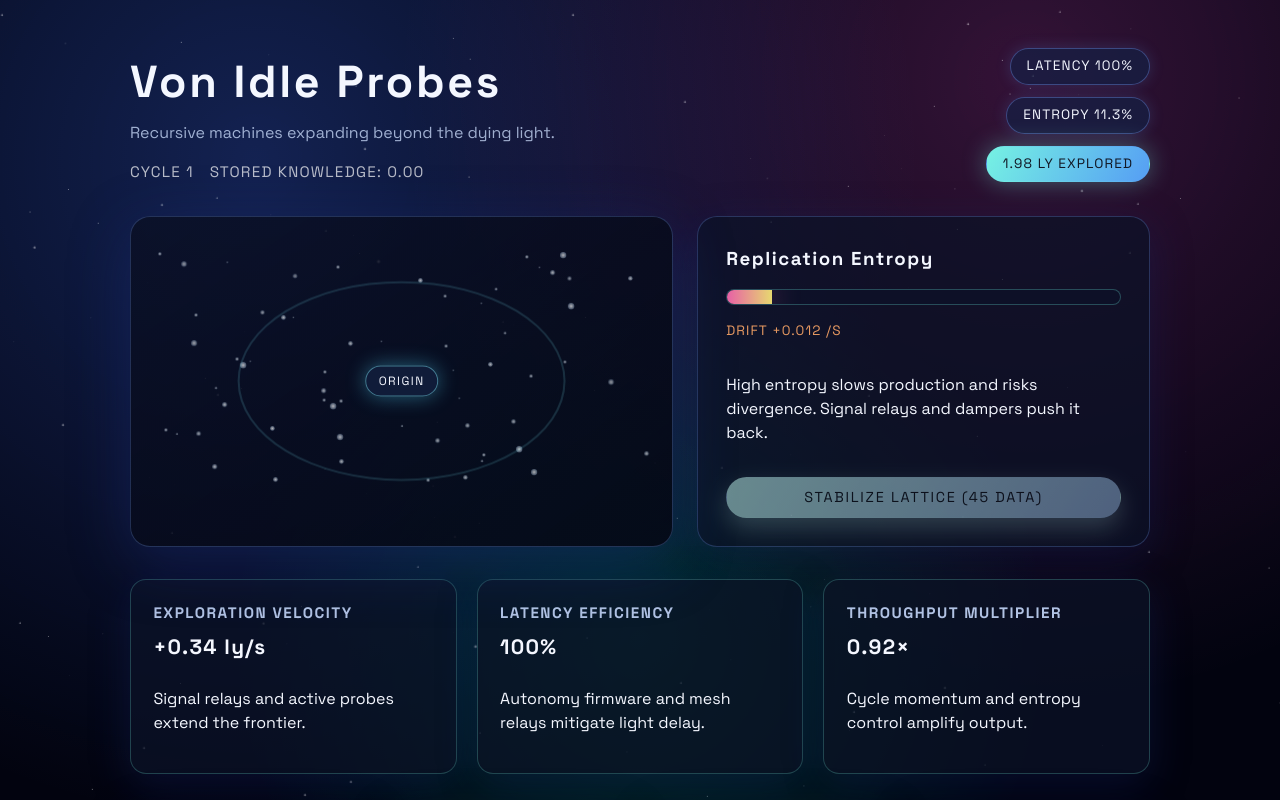
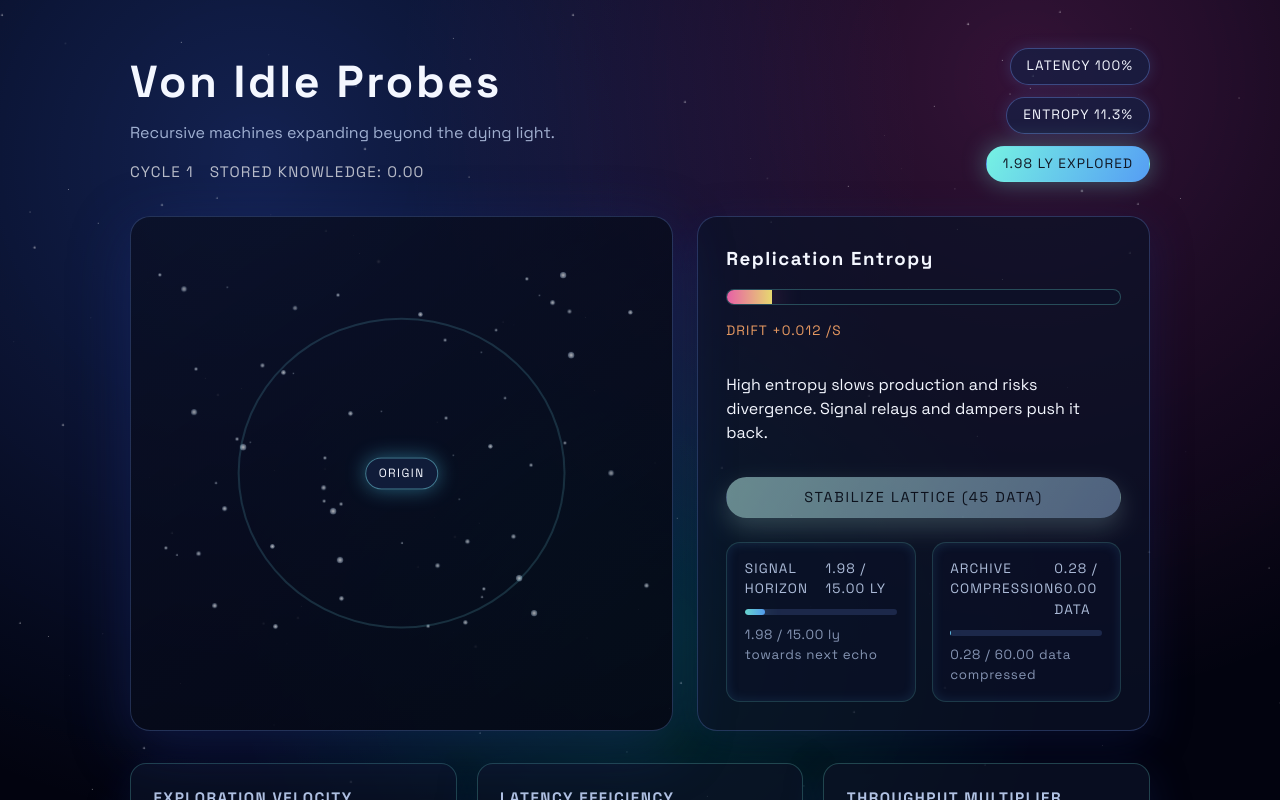
Before and after one commit to deadronos/VanIdleProbes, a React (Vite) app: page / in a window 1280 px wide. Shown: the top 800 px of the page. Built offline with nearby package versions, Linux system fonts and the light colour scheme.

Commit message:
Enhance upgrade effects and milestone tracking

```diff
--- a/src/App.css
+++ b/src/App.css
@@ -184,6 +184,60 @@
   gap: 1rem;
 }
 
+.milestone-tracker {
+  display: grid;
+  grid-template-columns: 1fr;
+  gap: 1rem;
+  margin-top: 0.5rem;
+}
+
+@media (min-width: 720px) {
+  .milestone-tracker {
+    grid-template-columns: repeat(2, minmax(0, 1fr));
+  }
+}
+
+.milestone-card {
+  background: rgba(12, 18, 40, 0.55);
+  border-radius: 14px;
+  border: 1px solid rgba(122, 255, 237, 0.18);
+  padding: 1rem 1.1rem;
+  box-shadow: inset 0 0 12px rgba(92, 188, 255, 0.12);
+  display: flex;
+  flex-direction: column;
+  gap: 0.6rem;
+}
+
+.milestone-header {
+  display: flex;
+  justify-content: space-between;
+  font-size: 0.85rem;
+  text-transform: uppercase;
+  letter-spacing: 0.08em;
+  color: rgba(207, 224, 255, 0.82);
+}
+
+.milestone-bar {
+  position: relative;
+  height: 6px;
+  border-radius: 999px;
+  background: rgba(32, 45, 82, 0.85);
+  overflow: hidden;
+}
+
+.milestone-bar-fill {
+  position: absolute;
+  inset: 0;
+  border-radius: inherit;
+  background: linear-gradient(90deg, rgba(122, 255, 237, 0.8), rgba(88, 166, 255, 0.9));
+  box-shadow: 0 0 18px rgba(122, 255, 237, 0.4);
+}
+
+.milestone-card small {
+  color: rgba(200, 220, 255, 0.65);
+  letter-spacing: 0.05em;
+}
+
 .entropy-panel h3 {
   margin: 0;
   letter-spacing: 0.08em;
@@ -228,6 +282,49 @@
   font-size: 1.3rem;
   font-weight: 700;
   letter-spacing: 0.06em;
+}
+
+.prestige-progress-grid {
+  display: grid;
+  grid-template-columns: repeat(auto-fit, minmax(210px, 1fr));
+  gap: 1rem;
+  margin: 1rem 0;
+}
+
+.prestige-progress-block {
+  background: rgba(12, 18, 40, 0.55);
+  border: 1px solid rgba(122, 255, 237, 0.22);
+  border-radius: 14px;
+  padding: 0.9rem 1.1rem;
+  box-shadow: inset 0 0 18px rgba(88, 166, 255, 0.12);
+  display: flex;
+  flex-direction: column;
+  gap: 0.5rem;
+}
+
+.progress-header {
+  display: flex;
+  justify-content: space-between;
+  font-size: 0.85rem;
+  text-transform: uppercase;
+  letter-spacing: 0.08em;
+  color: rgba(207, 224, 255, 0.78);
+}
+
+.progress-bar {
+  position: relative;
+  height: 6px;
+  border-radius: 999px;
+  background: rgba(32, 45, 82, 0.85);
+  overflow: hidden;
+}
+
+.progress-bar > div {
+  position: absolute;
+  inset: 0;
+  border-radius: inherit;
+  background: linear-gradient(90deg, rgba(255, 102, 228, 0.85), rgba(88, 166, 255, 0.9));
+  box-shadow: 0 0 18px rgba(255, 102, 228, 0.35);
 }
 
 .entropy-fill {
--- a/src/App.tsx
+++ b/src/App.tsx
@@ -255,18 +255,26 @@ const computeProduction = (
 ): ProductionSnapshot => {
   const cycleBoost = 1 + prestige.cycles * 0.55 + prestige.storedKnowledge * 0.12
   const signalBonus = 1 + units.signalRelays * 0.18 + (upgrades.autonomy ? 0.35 : 0)
-  const latencyFactor = 1 / (1 + Math.max(0, resources.distance - signalBonus * 90) / (160 + signalBonus * 75))
-  const entropyPressure = 0.012 + resources.distance / 8200
+  const baseLatencyFactor =
+    1 / (1 + Math.max(0, resources.distance - signalBonus * 90) / (160 + signalBonus * 75))
+  const latencyFactor =
+    upgrades.autonomy && baseLatencyFactor < 1
+      ? baseLatencyFactor + (1 - baseLatencyFactor) * 0.2
+      : baseLatencyFactor
+  const entropyPressureBase = 0.012 + resources.distance / 8200
+  const entropyPressure = upgrades.stellarCartography ? entropyPressureBase * 0.85 : entropyPressureBase
   const entropyMitigation = units.stabilizers * 0.018 + (upgrades.stellarCartography ? 0.01 : 0)
   const entropyChange = entropyPressure - entropyMitigation
   const entropyPenalty = Math.max(
     0.28,
     1 - Math.min(0.82, resources.entropy) * (upgrades.quantumMemory ? 0.55 : 0.7),
   )
-  const productionFactor = cycleBoost * latencyFactor * entropyPenalty
+  const delayCompensation = upgrades.autonomy && baseLatencyFactor < 0.999 ? 1.2 : 1
+  const productionFactor = cycleBoost * latencyFactor * entropyPenalty * delayCompensation
   const energyMultiplier = upgrades.dysonSheath ? 1.4 : 1
   const probeMultiplier = upgrades.autoforge ? 1.5 : 1
   const dataMultiplier = upgrades.archiveBloom ? 1.6 : 1
+  const cartographyExplorationBonus = upgrades.stellarCartography ? 1.12 : 1
 
   const metal = (4 + units.harvesters * 9.5 + units.foundries * 1.5) * productionFactor
   const energy = (units.foundries * 6.3 * energyMultiplier + units.harvesters * 1.4) * productionFactor
@@ -278,7 +286,8 @@ const computeProduction = (
     (resources.probes * (0.08 + units.signalRelays * 0.0038 + (upgrades.autonomy ? 0.02 : 0)) +
       units.fabricators * 0.014 +
       units.archives * 0.004) *
-    latencyFactor
+    latencyFactor *
+    cartographyExplorationBonus
 
   return {
     metal,
@@ -314,7 +323,30 @@ const formatCostLabel = (cost: Cost) =>
 
 const distanceMilestones = [15, 40, 90, 180, 320]
 const dataMilestones = [60, 180, 420, 800]
+const PRESTIGE_REQUIREMENTS = { distance: 160, data: 900 }
 const STABILIZE_COST: Cost = { data: 45 }
+
+interface MilestoneProgress {
+  previous: number
+  next?: number
+  progress: number
+  span: number
+}
+
+const getMilestoneProgress = (value: number, milestones: number[]): MilestoneProgress => {
+  const nextIndex = milestones.findIndex((milestone) => milestone > value)
+  if (nextIndex === -1) {
+    const previous = milestones[milestones.length - 1] ?? 0
+    return { previous, next: undefined, progress: 1, span: 1 }
+  }
+
+  const previous = nextIndex > 0 ? milestones[nextIndex - 1] : 0
+  const next = milestones[nextIndex]
+  const span = next - previous || 1
+  const progress = Math.min(1, Math.max(0, (value - previous) / span))
+
+  return { previous, next, progress, span }
+}
 
 function App() {
   const [resources, setResources] = useState<ResourceState>(INITIAL_RESOURCES)
@@ -341,6 +373,16 @@ function App() {
   const productionPreview = useMemo(
     () => computeProduction(resources, units, upgradeState, prestige),
     [resources, units, upgradeState, prestige],
+  )
+
+  const distanceMilestoneProgress = useMemo(
+    () => getMilestoneProgress(resources.distance, distanceMilestones),
+    [resources.distance],
+  )
+
+  const dataMilestoneProgress = useMemo(
+    () => getMilestoneProgress(resources.data, dataMilestones),
+    [resources.data],
   )
 
   const stabilizeAffordable = canAffordCost(resources, STABILIZE_COST)
@@ -437,7 +479,11 @@ function App() {
     setLogs((prev) => ['Entropy damped. Replication fidelity restored.', ...prev].slice(0, 8))
   }
 
-  const prestigeReady = resources.distance >= 160 && resources.data >= 900
+  const prestigeDistanceProgress = Math.min(resources.distance / PRESTIGE_REQUIREMENTS.distance, 1)
+  const prestigeDataProgress = Math.min(resources.data / PRESTIGE_REQUIREMENTS.data, 1)
+
+  const prestigeReady =
+    resources.distance >= PRESTIGE_REQUIREMENTS.distance && resources.data >= PRESTIGE_REQUIREMENTS.data
 
   const handlePrestige = () => {
     if (!prestigeReady) return
@@ -545,6 +591,54 @@ function App() {
             >
               Stabilize Lattice (45 Data)
             </button>
+            <div className="milestone-tracker">
+              <div className="milestone-card">
+                <div className="milestone-header">
+                  <span>Signal Horizon</span>
+                  <span>
+                    {distanceMilestoneProgress.next
+                      ? `${formatNumber(resources.distance)} / ${formatNumber(distanceMilestoneProgress.next)} ly`
+                      : `${formatNumber(resources.distance)} ly`}
+                  </span>
+                </div>
+                <div className="milestone-bar">
+                  <div
+                    className="milestone-bar-fill"
+                    style={{ width: `${distanceMilestoneProgress.progress * 100}%` }}
+                  />
+                </div>
+                <small>
+                  {distanceMilestoneProgress.next
+                    ? `${formatNumber(
+                        resources.distance - distanceMilestoneProgress.previous,
+                      )} / ${formatNumber(distanceMilestoneProgress.span)} ly towards next echo`
+                    : 'All signal waypoints catalogued'}
+                </small>
+              </div>
+              <div className="milestone-card">
+                <div className="milestone-header">
+                  <span>Archive Compression</span>
+                  <span>
+                    {dataMilestoneProgress.next
+                      ? `${formatNumber(resources.data)} / ${formatNumber(dataMilestoneProgress.next)} data`
+                      : `${formatNumber(resources.data)} data`}
+                  </span>
+                </div>
+                <div className="milestone-bar">
+                  <div
+                    className="milestone-bar-fill"
+                    style={{ width: `${dataMilestoneProgress.progress * 100}%` }}
+                  />
+                </div>
+                <small>
+                  {dataMilestoneProgress.next
+                    ? `${formatNumber(resources.data - dataMilestoneProgress.previous)} / ${formatNumber(
+                        dataMilestoneProgress.span,
+                      )} data compressed`
+                    : 'Archives humming at maximum density'}
+                </small>
+              </div>
+            </div>
           </div>
         </section>
 
@@ -660,10 +754,38 @@ function App() {
               but grants lasting knowledge boosts.
             </p>
             <ul>
-              <li>Requires 160 ly explored and 900 data archived.</li>
+              <li>
+                Requires {PRESTIGE_REQUIREMENTS.distance} ly explored and {PRESTIGE_REQUIREMENTS.data} data archived.
+              </li>
               <li>Gain Stored Knowledge to accelerate future cycles.</li>
               <li>Quantum Memory Loom persists between cycles.</li>
             </ul>
+            <div className="prestige-progress-grid">
+              <div className="prestige-progress-block">
+                <div className="progress-header">
+                  <span>Exploration</span>
+                  <span>
+                    {formatNumber(Math.min(resources.distance, PRESTIGE_REQUIREMENTS.distance))} /
+                    {formatNumber(PRESTIGE_REQUIREMENTS.distance)} ly
+                  </span>
+                </div>
+                <div className="progress-bar">
+                  <div style={{ width: `${prestigeDistanceProgress * 100}%` }} />
+                </div>
+              </div>
+              <div className="prestige-progress-block">
+                <div className="progress-header">
+                  <span>Archives</span>
+                  <span>
+                    {formatNumber(Math.min(resources.data, PRESTIGE_REQUIREMENTS.data))} /
+                    {formatNumber(PRESTIGE_REQUIREMENTS.data)} data
+                  </span>
+                </div>
+                <div className="progress-bar">
+                  <div style={{ width: `${prestigeDataProgress * 100}%` }} />
+                </div>
+              </div>
+            </div>
             <div className="prestige-stats">
               <div>
                 <strong>Projected Memory Gain:</strong> {formatNumber(prestigeProjection.projectedGain)}
```
